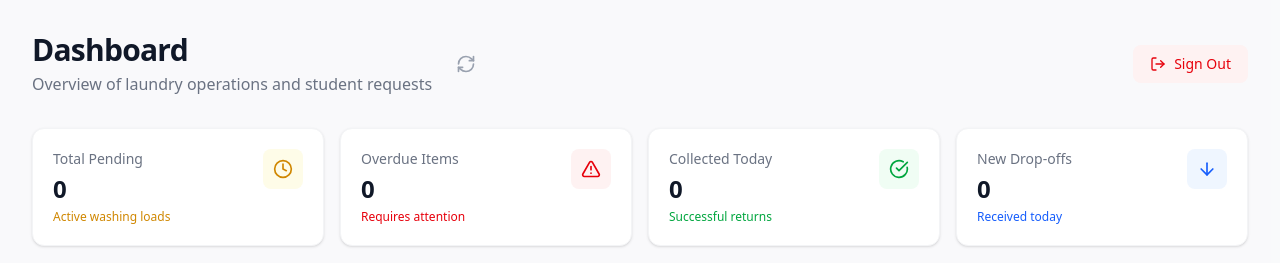
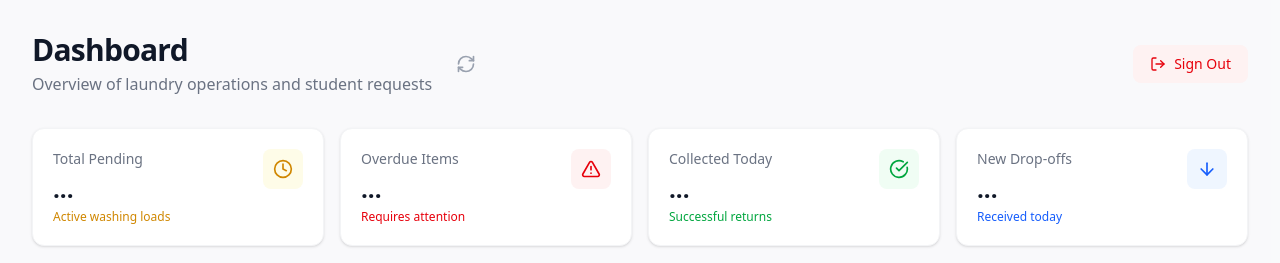
Before and after one commit to ayu3456/Laundry_Management_App, a React (Vite) app in the folder client/: page /admin in a window 1280 px wide. Shown: the top 263 px of the page. Built offline with nearby package versions, Linux system fonts and the light colour scheme; no server answers; sample sign-in values are in the browser's storage.

Commit message:
Fix status mismatch and improve Stats UI robustness

```diff
--- a/client/src/pages/AdminDashboard.jsx
+++ b/client/src/pages/AdminDashboard.jsx
@@ -27,12 +27,7 @@ export default function AdminDashboard() {
   const [records, setRecords] = useState([]);
   const [pagination, setPagination] = useState({ page: 1, pages: 1, total: 0 });
   const [currentPage, setCurrentPage] = useState(1);
-  const [stats, setStats] = useState({
-      totalPending: 0,
-      overdueCount: 0,
-      collectedToday: 0,
-      dropoffsToday: 0
-  });
+  const [stats, setStats] = useState(null);
   const [statusFilter, setStatusFilter] = useState('');
   const [searchRoll, setSearchRoll] = useState('');
 
@@ -178,28 +173,28 @@ export default function AdminDashboard() {
         <div className="grid grid-cols-1 md:grid-cols-2 lg:grid-cols-4 gap-4">
             <StatCard
                 title="Total Pending"
-                value={stats.totalPending}
+                value={stats ? stats.totalPending : '...'}
                 icon={Clock}
                 color="text-yellow-600"
                 subtext="Active washing loads"
             />
             <StatCard
                 title="Overdue Items"
-                value={stats.overdueCount}
+                value={stats ? stats.overdueCount : '...'}
                 icon={AlertTriangle}
                 color="text-red-600"
                 subtext="Requires attention"
             />
             <StatCard
                 title="Collected Today"
-                value={stats.collectedToday}
+                value={stats ? stats.collectedToday : '...'}
                 icon={CheckCircle}
                 color="text-green-600"
                 subtext="Successful returns"
             />
             <StatCard
                 title="New Drop-offs"
-                value={stats.dropoffsToday}
+                value={stats ? stats.dropoffsToday : '...'}
                 icon={ArrowDown}
                 color="text-blue-600"
                 subtext="Received today"
```
Also changed, not shown: 1 other file (tests, documents, lock files or other folders).
